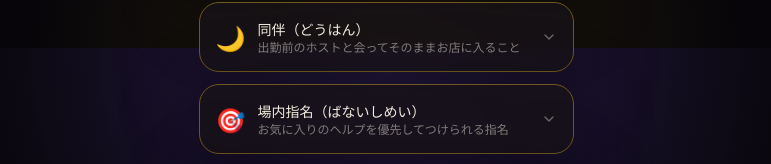
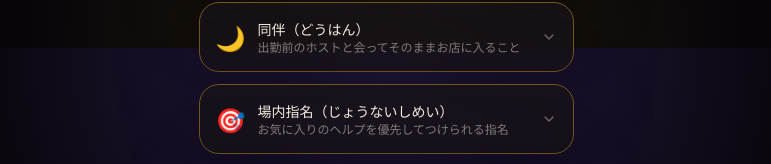
Before and after one commit to iiiiwwww1207-creator/VALHALLA, a Next.js app in the folder webapp/apps/valhalla/: page /glossary in a window 1280 px wide. Shown: the part 752-916 px from the top of the page, without its empty margins (254-1025 px from the left). Built offline with nearby package versions, Linux system fonts and the light colour scheme.

Commit message:
fix: 場内指名の読み仮名をばないしめい→じょうないしめいに修正

```diff
--- a/webapp/apps/valhalla/app/glossary/page.tsx
+++ b/webapp/apps/valhalla/app/glossary/page.tsx
@@ -65,8 +65,8 @@ const glossary = [
     emoji: '🌙',
   },
   {
-    term: '場内指名（ばないしめい）',
-    reading: 'ばないしめい',
+    term: '場内指名（じょうないしめい）',
+    reading: 'じょうないしめい',
     short: 'お気に入りのヘルプを優先してつけられる指名',
     detail:
       'お気に入りのヘルプや仲のいいキャストに優先して席についてもらうために、指名のお客様が入れられる指名のこと。担当ホストの指名とは別に、ヘルプとして来てほしいキャストを指定できるシステム。',
```
